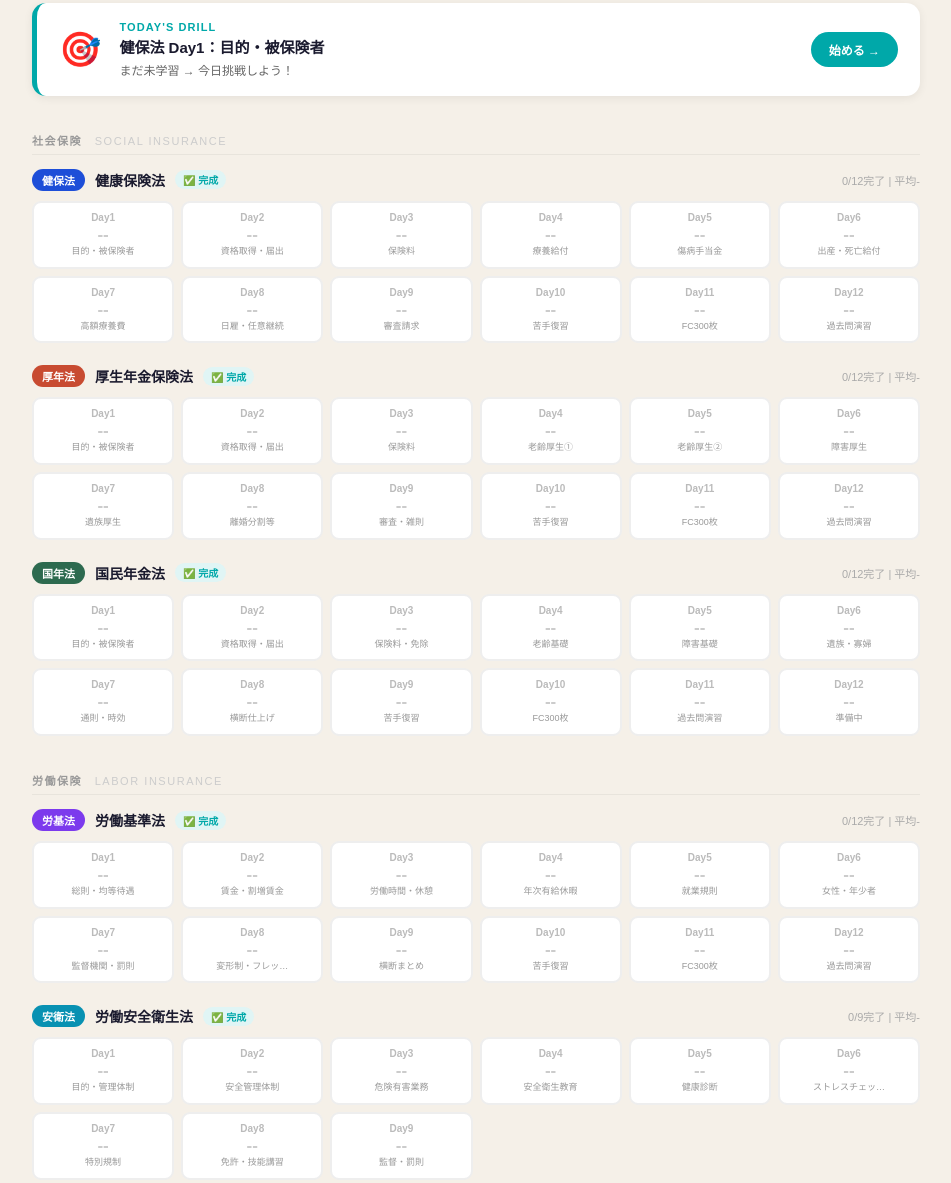
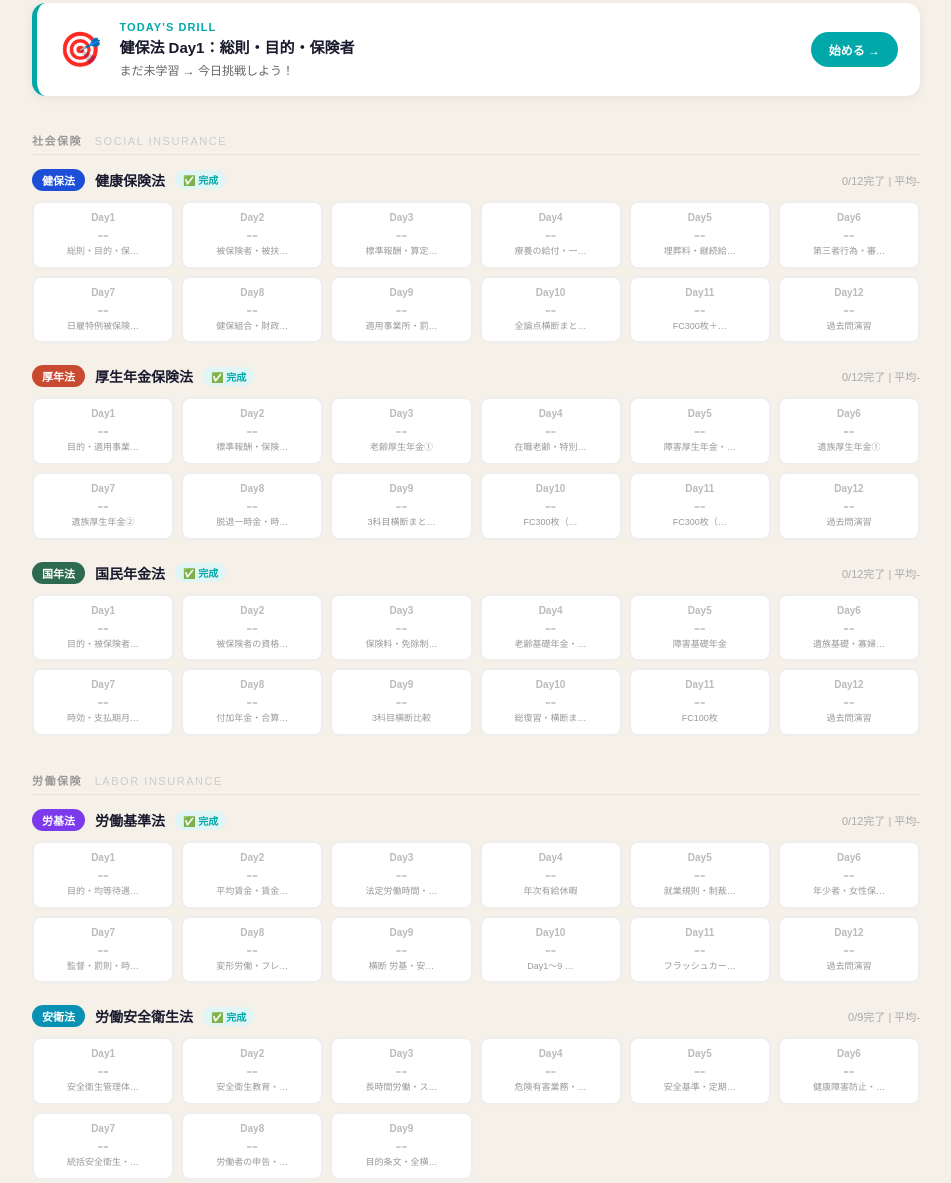
Before and after one commit to hirofuminonaka-art/syaroushi21, a plain HTML site: page index.html in a window 1280 px wide. Shown: the part 343-1526 px from the top of the page, without its empty margins (164-1115 px from the left). Drawn offline with Linux system fonts and the light colour scheme.

Commit message:
Update labels for various subjects in index.html

```diff
--- a/index.html
+++ b/index.html
@@ -101,19 +101,19 @@ a{text-decoration:none;color:inherit}
 var SUBJECTS = [
   {id:'kenpo',name:'健保法',fullname:'健康保険法',cat:'社会保険',color:'#1d4ed8',days:12,done:true,
    getKey:function(d){ return 'kenpo_day'+d+'.html'; },
-   labels:['目的・被保険者','資格取得・届出','保険料','療養給付','傷病手当金','出産・死亡給付','高額療養費','日雇・任意継続','審査請求','苦手復習','FC300枚','過去問演習']},
+   labels:['総則・目的・保険者','被保険者・被扶養者・資格得喪','標準報酬・算定基礎届','療養の給付・一部負担金・高額療養費','埋葬料・継続給付・家族給付','第三者行為・審査請求・保険料','日雇特例被保険者','健保組合・財政・保健事業','適用事業所・罰則・雑則','全論点横断まとめ','FC300枚＋穴埋め','過去問演習']},
   {id:'kounen',name:'厚年法',fullname:'厚生年金保険法',cat:'社会保険',color:'#c84b31',days:12,done:true,
    getKey:function(d){ return 'kounen_day'+d; },
-   labels:['目的・被保険者','資格取得・届出','保険料','老齢厚生①','老齢厚生②','障害厚生','遺族厚生','離婚分割等','審査・雑則','苦手復習','FC300枚','過去問演習']},
+   labels:['目的・適用事業所・被保険者','標準報酬・保険料の納付','老齢厚生年金①','在職老齢・特別支給','障害厚生年金・障害手当金','遺族厚生年金①','遺族厚生年金②','脱退一時金・時効','3科目横断まとめ','FC300枚（前半）','FC300枚（後半）','過去問演習']},
   {id:'kokunen',name:'国年法',fullname:'国民年金法',cat:'社会保険',color:'#2d6a4f',days:12,done:true,
    getKey:function(d){ return 'kokunen_day'+d; },
-   labels:['目的・被保険者','資格取得・届出','保険料・免除','老齢基礎','障害基礎','遺族・寡婦','通則・時効','横断仕上げ','苦手復習','FC300枚','過去問演習','準備中']},
+   labels:['目的・被保険者の種別','被保険者の資格・届出','保険料・免除制度','老齢基礎年金・繰上繰下','障害基礎年金','遺族基礎・寡婦・死亡一時金','時効・支払期月・不服申立','付加年金・合算対象期間','3科目横断比較','総復習・横断まとめ','FC100枚','過去問演習']},
   {id:'roki',name:'労基法',fullname:'労働基準法',cat:'労働保険',color:'#7c3aed',days:12,done:true,
    getKey:function(d){ return 'roki_day'+d; },
-   labels:['総則・均等待遇','賃金・割増賃金','労働時間・休憩','年次有給休暇','就業規則','女性・年少者','監督機関・罰則','変形制・フレックス','横断まとめ','苦手復習','FC300枚','過去問演習']},
+   labels:['目的・均等待遇・労働条件明示','平均賃金・賃金支払原則・休業手当','法定労働時間・時間外・三六協定','年次有給休暇','就業規則・制裁・減給','年少者・女性保護','監督・罰則・時効','変形労働・フレックス・裁量労働','横断 労基・安衛・均等・育介','Day1〜9 引っかけ総まとめ','フラッシュカード','過去問演習']},
   {id:'anei',name:'安衛法',fullname:'労働安全衛生法',cat:'労働保険',color:'#0891b2',days:9,done:true,
    getKey:function(d){ return 'anei_day'+d; },
-   labels:['目的・管理体制','安全管理体制','危険有害業務','安全衛生教育','健康診断','ストレスチェック','特別規制','免許・技能講習','監督・罰則','苦手復習','FC300枚','過去問演習']},
+   labels:['安全衛生管理体制','安全衛生教育・健康診断','長時間労働・ストレスチェック','危険有害業務・化学物質・計画届','安全基準・定期自主検査','健康障害防止・製造禁止・表示','統括安全衛生・元方事業者','労働者の申告・監督・罰則','目的条文・全横断まとめ']},
   {id:'rosai',name:'労災法',fullname:'労働者災害補償保険法',cat:'労働保険',color:'#be123c',days:12,done:false,
    getKey:function(d){ return 'rosai_day'+d; },
    labels:['目的・適用','業務災害認定','通勤災害認定','療養補償','休業補償','障害補償','遺族補償','傷病・介護','費用徴収','苦手復習','FC300枚','過去問演習']},
```
